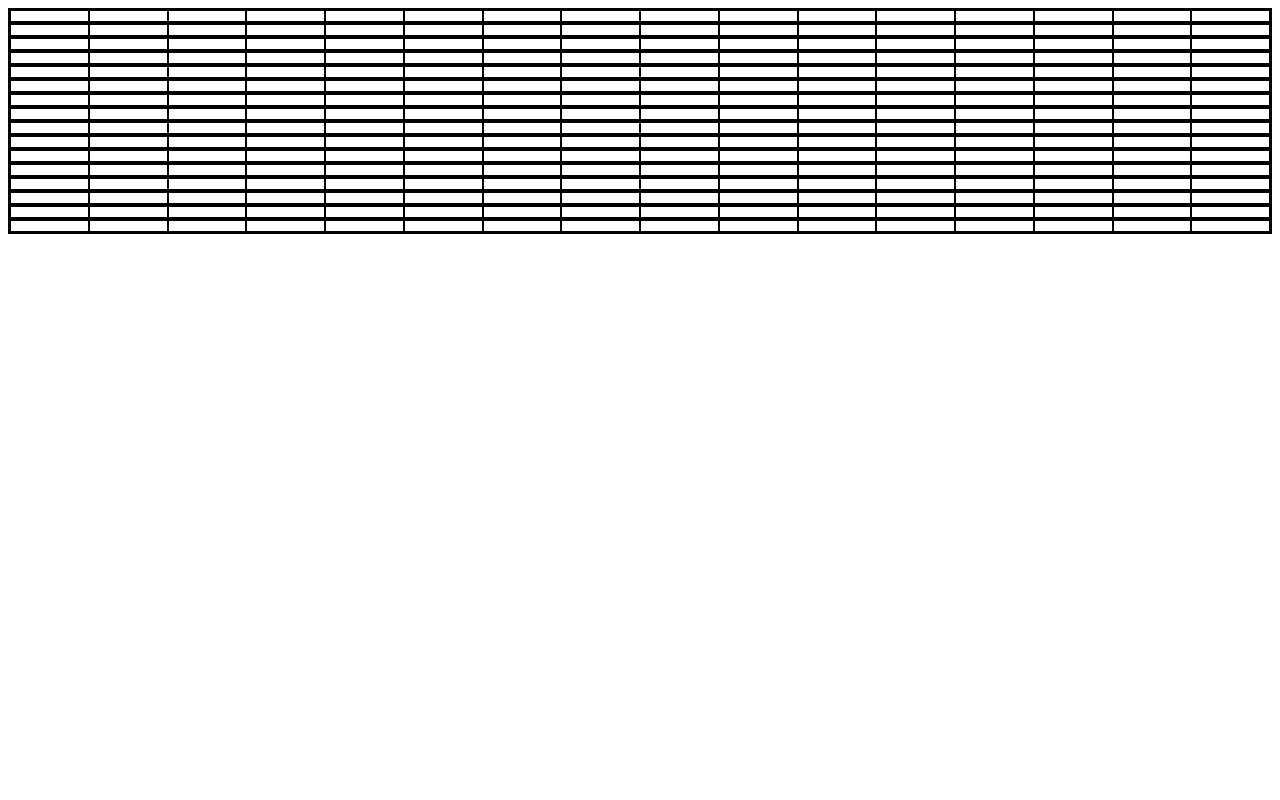
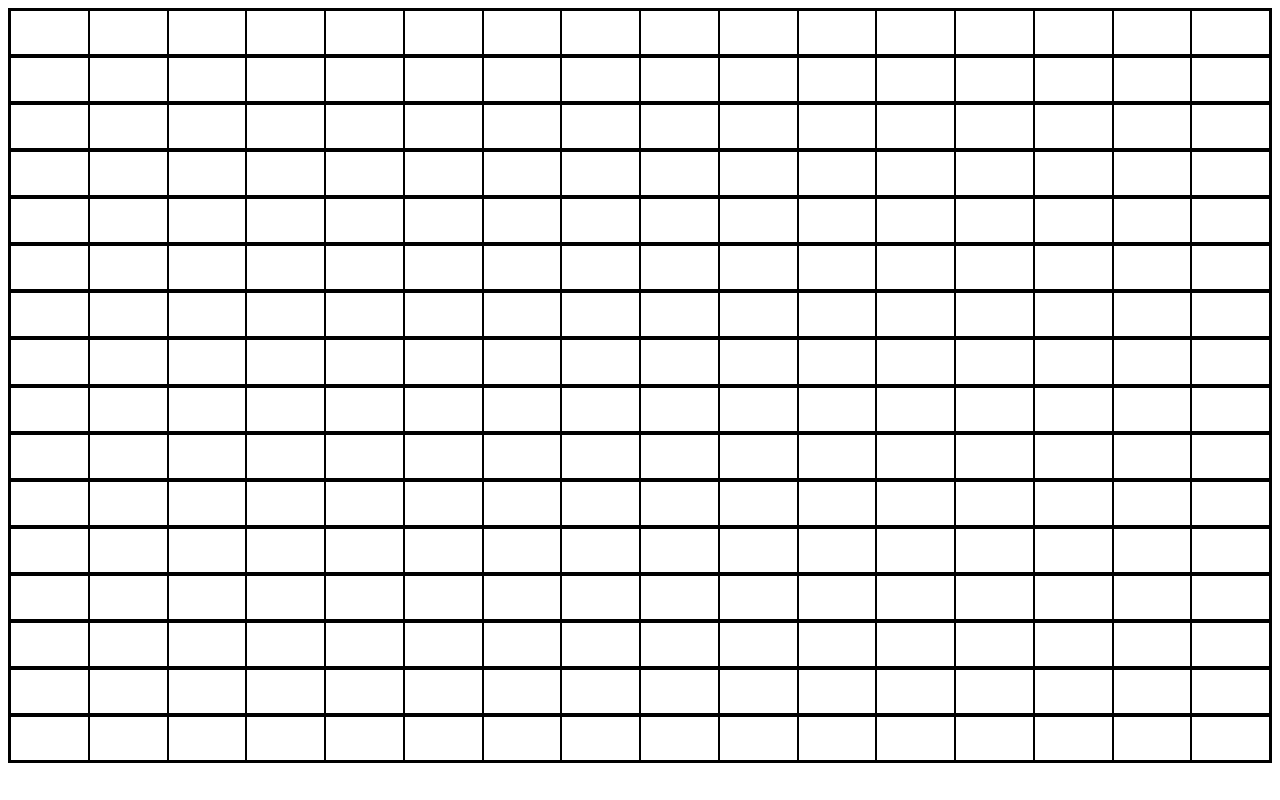
Before and after one commit to wangbertha/etch-a-sketch, a plain HTML site: page index.html in a window 1280 px wide. Drawn offline with Linux system fonts and the light colour scheme.

Commit message:
Add flex so grid sizing takes up the whole page

```diff
--- a/style.css
+++ b/style.css
@@ -1,12 +1,25 @@
+html, body, .grid {
+    height: 98%;
+}
+
 div {
     border: 1px solid black;
 }
 
+.grid {
+    display: flex;
+    flex-direction: column;
+}
+
 .row {
+    flex: 1;
     display: flex;
 }
 
 .element {
-    height: 10px;
     flex: 1;
 }
+
+.element:hover {
+    background-color: gray;
+}
```
